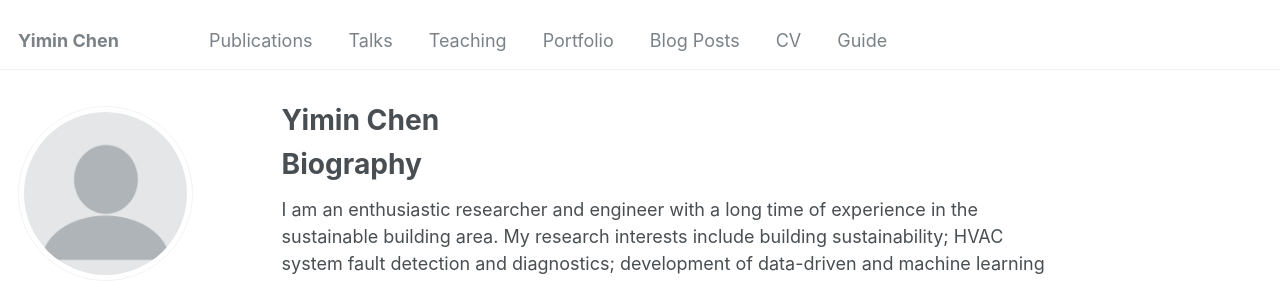
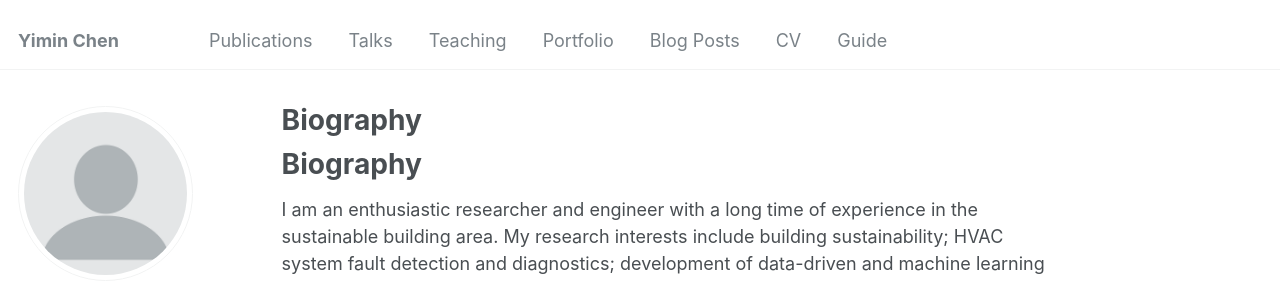
Before and after one commit to chenymstudy2015/YiminChen, a Jekyll site: the page built from _pages/about.md, in a window 1280 px wide. Shown: the top 281 px of the page. Built offline with Jekyll 4.4.1, drawn with Linux system fonts in a browser that asks for light colours; some web fonts are replaced.

Commit message:
Update about.md

```diff
--- a/_pages/about.md
+++ b/_pages/about.md
@@ -1,6 +1,6 @@
 ---
 permalink: /
-title: "Yimin Chen"
+title: "Biography"
 author_profile: true
 redirect_from:
   - /about/
```
